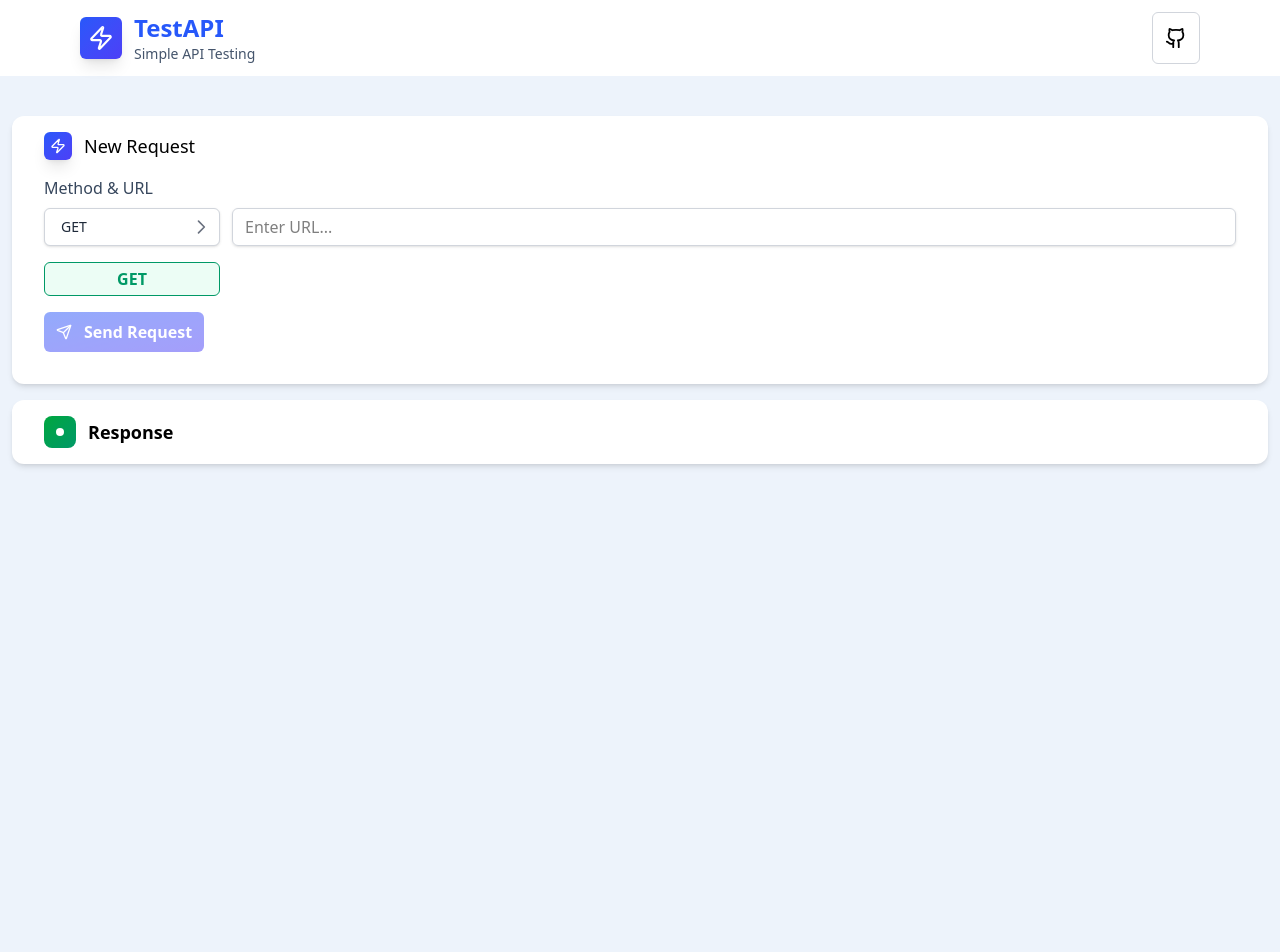
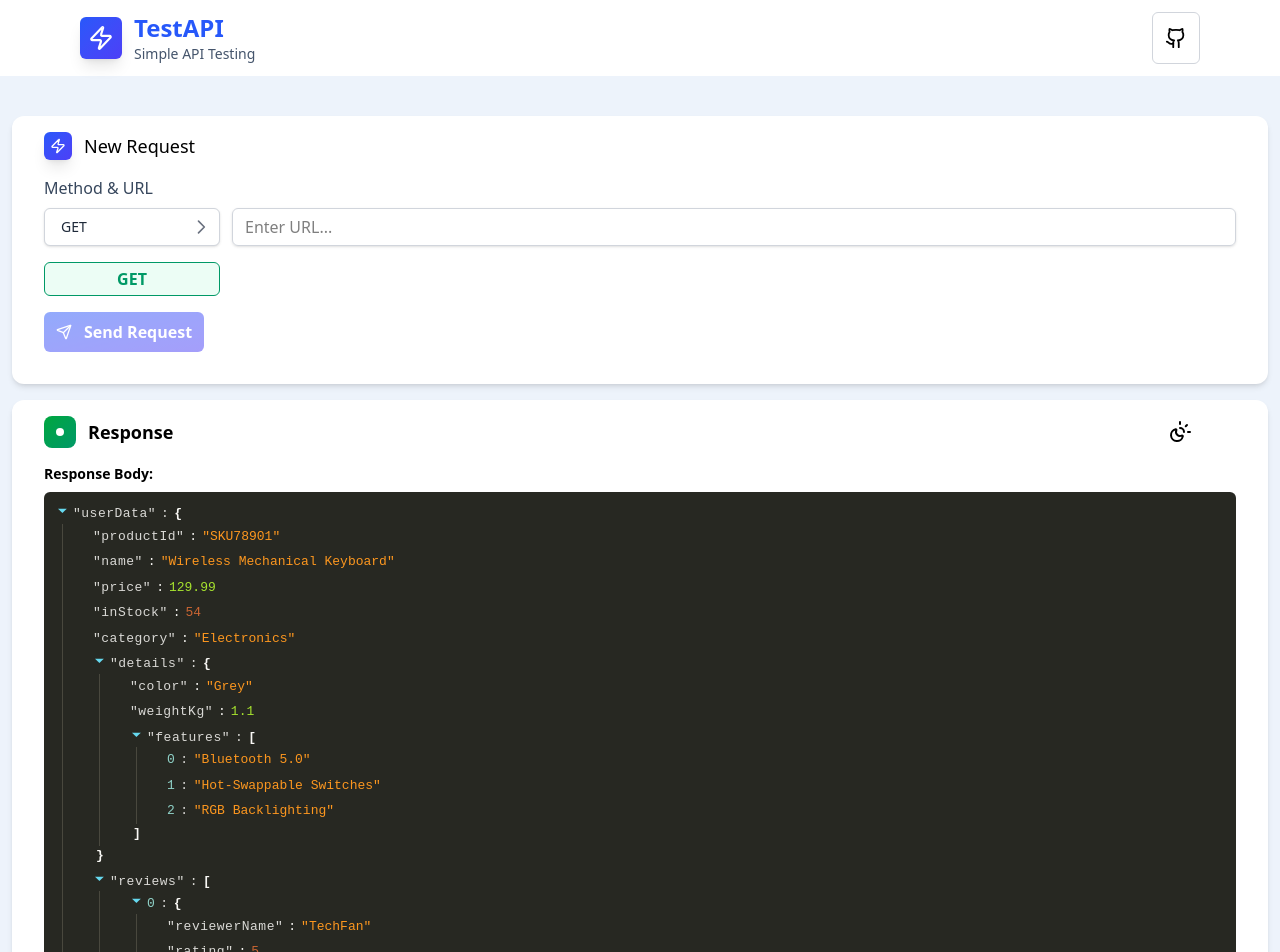
Before and after one commit to Umar-Farooq-5757/TheEndpoint, a React (Vite) app: page / in a window 1280 px wide. Shown: the top 952 px of the page. Before the commit the page ends 800 px from the top, so only its background shows below. Built offline with nearby package versions, Linux system fonts and the light colour scheme.

Commit message:
theme switching with dummy data

```diff
--- a/src/components/RequestBox.jsx
+++ b/src/components/RequestBox.jsx
@@ -2,7 +2,6 @@ import { useState } from "react";
 import Logo from "./ui/Logo";
 import Dropdown from "./ui/Dropdown";
 import { Send } from "lucide-react";
-import ReactJson from "react-json-view";
 
 const RequestBox = () => {
   const [isOpen, setIsOpen] = useState(false);
@@ -88,7 +87,6 @@ const [URL, setURL] = useState('')
         <Send className="size-4"/>
         <p>Send Request</p>
       </button>
-      {/* <ReactJson src={data} name="userData" /> */}
     </section>
   );
 };
--- a/src/components/ResponseBox.jsx
+++ b/src/components/ResponseBox.jsx
@@ -1,11 +1,73 @@
+import { useState } from "react";
+import ResponseData from "./ui/ResponseData";
+import { FileText, SunMoon } from "lucide-react";
+
 const ResponseBox = () => {
+  const [theme, setTheme] = useState("monokai");
+  const changeTheme = ()=>{
+    if(theme == 'monokai'){
+      setTheme('rjv')
+    }else{
+      setTheme('monokai')
+    }
+  }
+  const [resData, setResData] = useState({
+    productId: "SKU78901",
+    name: "Wireless Mechanical Keyboard",
+    price: 129.99,
+    inStock: 54,
+    category: "Electronics",
+    details: {
+      color: "Grey",
+      weightKg: 1.1,
+      features: ["Bluetooth 5.0", "Hot-Swappable Switches", "RGB Backlighting"],
+    },
+    reviews: [
+      {
+        reviewerName: "TechFan",
+        rating: 5,
+        comment: "Best keyboard I've ever owned. Very responsive!",
+      },
+      {
+        reviewerName: "AverageJoe",
+        rating: 4,
+        comment: "A bit heavy, but keys feel great.",
+      },
+    ],
+    dateAdded: "2023-10-15T10:30:00Z",
+  });
   return (
     <section className="bg-white mt-4 mx-3 px-8 py-4 shadow-md rounded-xl">
-      <div className="flex items-center gap-3">
-        <div class="w-8 h-8 bg-gradient-to-br from-green-600 to-emerald-600 rounded-lg flex items-center justify-center">
-          <div class="w-2 h-2 bg-white rounded-full"></div>
+      <div className="flex justify-between items-center pr-10">
+        <div className="flex items-center gap-3">
+          <div className="w-8 h-8 bg-gradient-to-br from-green-600 to-emerald-600 rounded-lg flex items-center justify-center">
+            <div className="w-2 h-2 bg-white rounded-full"></div>
+          </div>
+          <h2 className="text-lg font-semibold">Response</h2>
         </div>
-        <h2 className="text-lg font-semibold">Response</h2>
+        <button
+          onClick={changeTheme}
+          title="Switch theme"
+          className="hover:bg-gray-200 cursor-pointer transition-all rounded-full p-1"
+        >
+          <SunMoon />
+        </button>
+      </div>
+
+      <div>
+        {Object.keys(resData).length === 0 ? (
+          <div className="my-10 flex flex-col items-center gap-2">
+            <div className="bg-gray-100 p-3 rounded-full">
+              <FileText className="size-7 text-gray-500" />
+            </div>
+            <h3 className="font-semibold">No response yet</h3>
+            <p className="text-gray-500 text-sm">
+              Response of request will be shown here
+            </p>
+          </div>
+        ) : (
+          <ResponseData resData={resData} theme={theme} />
+        )}
       </div>
     </section>
   );
--- /dev/null
+++ b/src/components/ui/ResponseData.jsx
@@ -0,0 +1,27 @@
+import { useState } from "react";
+import ReactJson from "react-json-view";
+
+const ResponseData = ({ resData,theme }) => {
+  return (
+    <>
+    <p className="text-sm font-semibold mt-4">Response Body:</p>
+    <div
+      className={`my-2 rounded-md overflow-hidden ${
+        theme == "monokai" ? "bg-[#272822]" : "bg-gray-100"
+      } p-3`}
+    >
+      <ReactJson
+        src={resData}
+        name="userData"
+        theme={theme}
+        enableClipboard={false}
+        displayObjectSize={false}
+        indentWidth={6}
+        displayDataTypes={false}
+      />{" "}
+    </div>
+    </>
+  );
+};
+
+export default ResponseData;
```
